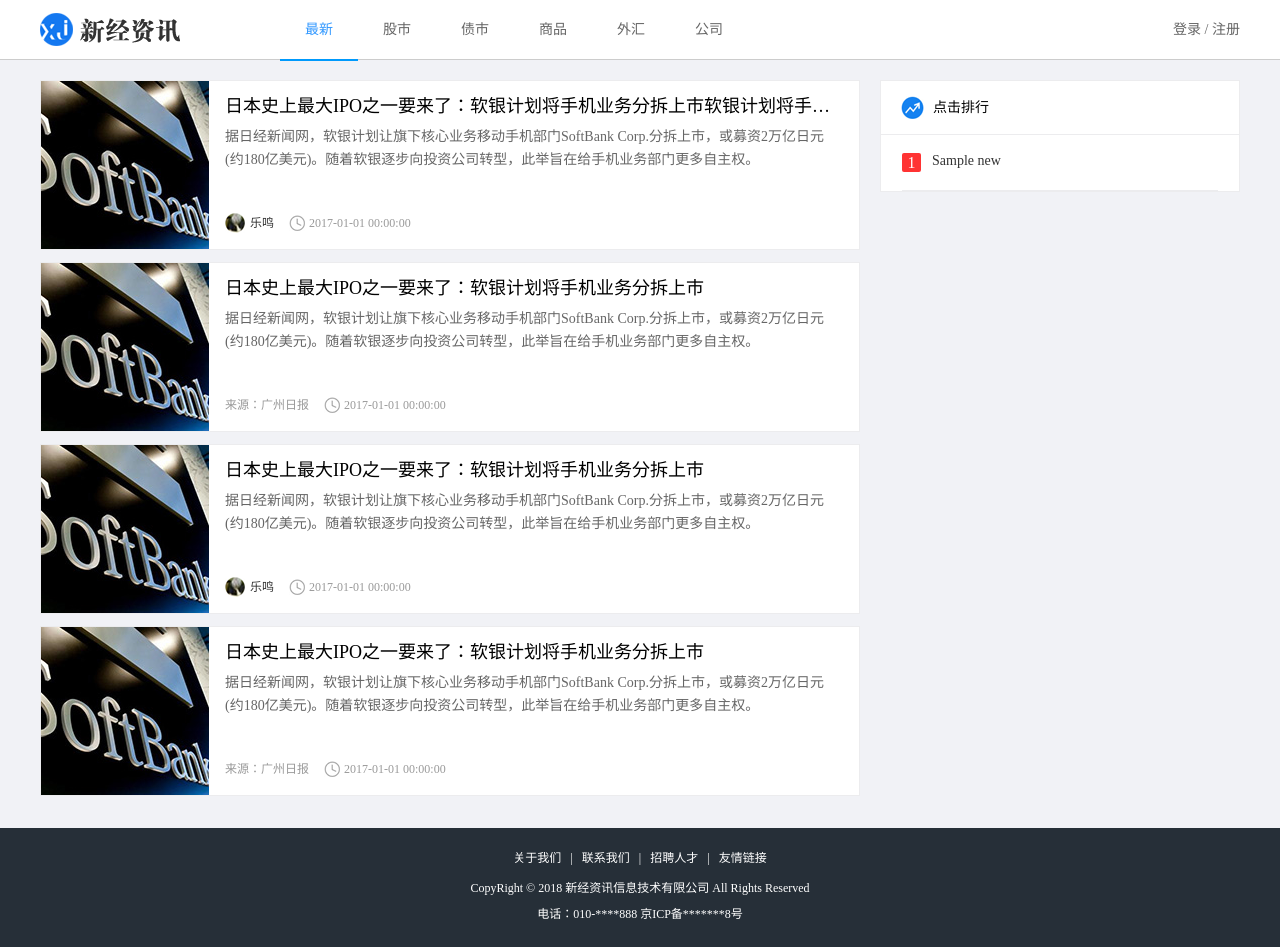
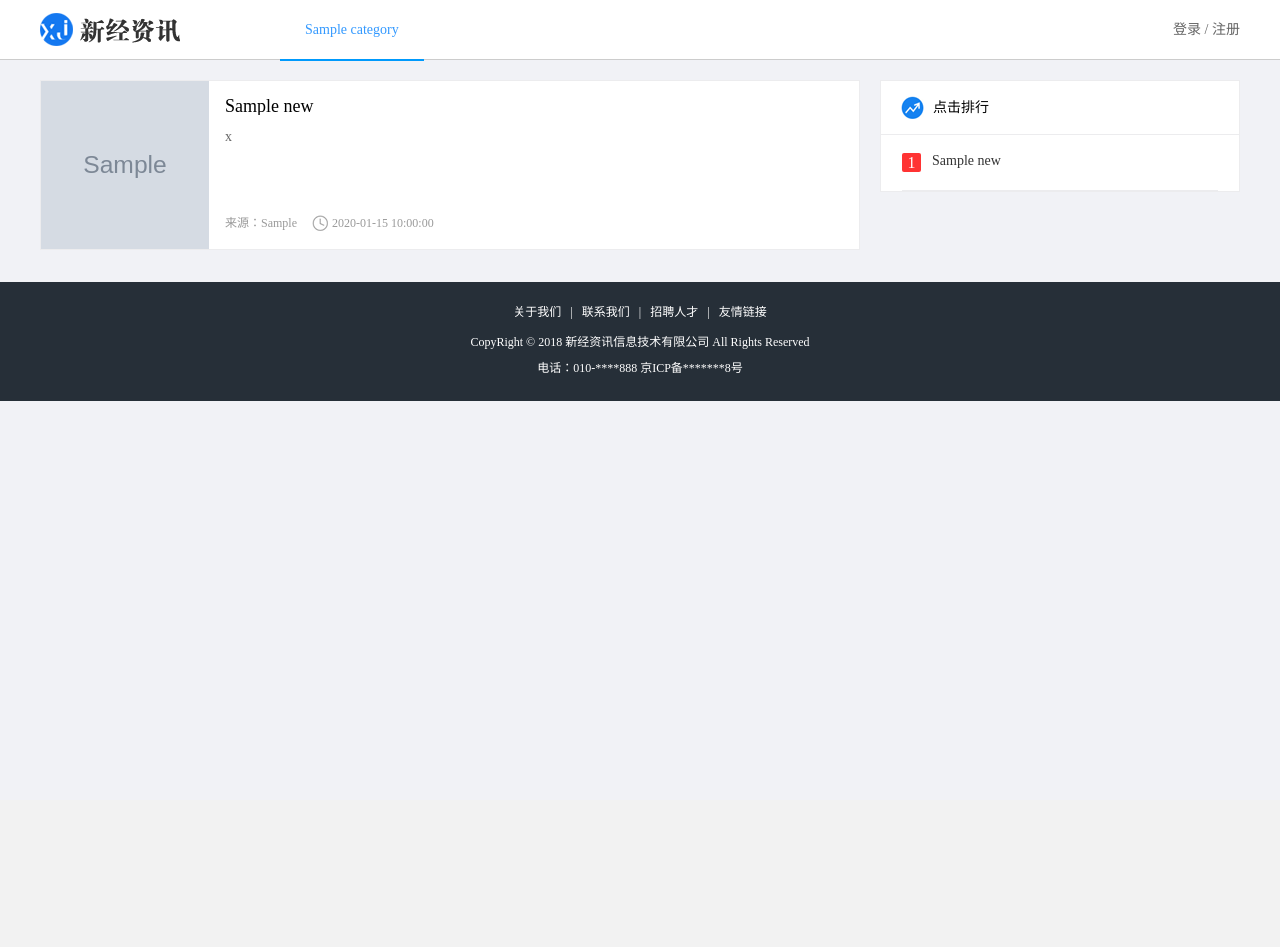
Before and after one commit to GUJIAXINgithub/information, a Flask app: page / in a window 1280 px wide. After the commit the page ends 401 px from the top, so only its background shows below. Run offline with Flask 2, Linux system fonts and the light colour scheme; tables that the repository leaves empty hold one stand-in row (values such as "Sample post"); grey boxes marked "Sample" are stand-in pictures; parts of the project's set-up code (start-up, migrations or seed data) failed here and were passed over; some libraries are stand-ins or nearby versions.

Commit message:
新闻分类的前端代码实现&新闻列表前端代码实现

```diff
--- a/info/modules/index/views.py
+++ b/info/modules/index/views.py
@@ -13,6 +13,12 @@ def favicon():
 
 @index_blue.route('/')
 def index():
+    """
+    从session中获取用户id，如果有，查询用户信息
+    查询点击排行，获取新闻信息
+    查询新闻分类信息
+    :return: data:字典 存储了以上信息
+    """
     # 从session中获取用户的id
     user = None
     user_id = session.get('id', None)
@@ -63,7 +69,7 @@ def news_list():
     :return: json
     """
     # 获取参数
-    resp = request.json
+    resp = request.args
     cid = resp.get('cid', "1")  # 分类id，默认为1
     page = resp.get('page', "1")  # 页数，不传即获取第1页
     per_page = resp.get('per_page', "10")  # 每页多少条数据，默认10条
--- a/info/static/news/js/index.js
+++ b/info/static/news/js/index.js
@@ -1,10 +1,13 @@
-var currentCid = 0; // 当前分类 id
+var currentCid = 1; // 当前分类 id
 var cur_page = 1; // 当前页
 var total_page = 1;  // 总页数
 var data_querying = true;   // 是否正在向后台获取数据
 
 
 $(function () {
+    // 加载首页新闻数据
+    updateNewsData();
+
     // 首页分类切换
     $('.menu li').click(function () {
         var clickCid = $(this).attr('data-cid')
@@ -46,5 +49,41 @@ $(function () {
 })
 
 function updateNewsData() {
-    // TODO 更新新闻数据
+    var params = {
+        "cid" : currentCid,
+        "page" : cur_page
+    };
+
+    $.ajax({
+        url: "/news_list",
+        type: "get",
+        data: JSON.stringify(params),
+        contentType: "application/json",
+        success: function (response) {
+
+            if(response.errno == "0"){
+                // 清除原有的内容
+                $(".list_con").html('')
+
+                for (var i=0;i<response.data.news_dict_li.length;i++) {
+                    var news = response.data.news_dict_li[i]
+                    var content = '<li>'
+                    content += '<a href="#" class="news_pic fl"><img src="' + news.index_image_url + '?imageView2/1/w/170/h/170"></a>'
+                    content += '<a href="#" class="news_title fl">' + news.title + '</a>'
+                    content += '<a href="#" class="news_detail fl">' + news.digest + '</a>'
+                    content += '<div class="author_info fl">'
+                    content += '<div class="source fl">来源：' + news.source + '</div>'
+                    content += '<div class="time fl">' + news.create_time + '</div>'
+                    content += '</div>'
+                    content += '</li>'
+                    $(".list_con").append(content)
+                }
+
+            } else {
+                alert(response.errmsg)
+            }
+
+        }
+    })
+
 }
--- a/info/static/news/js/main.js
+++ b/info/static/news/js/main.js
@@ -182,7 +182,7 @@ $(function(){
 
 
 		$.ajax({
-            url:"/passport/register",
+            url: "/passport/register",
             type: "post",
             data: JSON.stringify(params),
             contentType: "application/json",
--- a/info/templates/news/index.html
+++ b/info/templates/news/index.html
@@ -14,12 +14,13 @@
         <div class="header">
             <a href="#" class="logo fl"><img src="../../static/news/images/logo.png" alt="logo"></a>
             <ul class="menu fl">
-                <li class="active" data-cid="0"><a href="javascript:;">最新</a></li>
-                <li data-cid="1"><a href="javascript:;">股市</a></li>
-                <li data-cid="2"><a href="javascript:;">债市</a></li>
-                <li data-cid="3"><a href="javascript:;">商品</a></li>
-                <li data-cid="4"><a href="javascript:;">外汇</a></li>
-                <li data-cid="5"><a href="javascript:;">公司</a></li>
+                {% for category in data.category_dict_li %}
+                    {% if loop.index==1 %}
+                        <li class="active" data-cid="{{ category.id }}"><a href="javascript:;">{{ category.name }}</a></li>
+                    {% else %}
+                        <li data-cid="{{ category.id }}"><a href="javascript:;">{{ category.name }}</a></li>
+                    {% endif %}
+                {% endfor %}
             </ul>
             {% if data.user %}
                 <div class="user_login fr">
@@ -37,52 +38,52 @@
 
     <div class="conter_con">
         <ul class="list_con fl">
-            <li>
-                <a href="#" class="news_pic fl"><img src="../../static/news/images/news_pic.jpg"></a>
-                <a href="#" class="news_title fl">日本史上最大IPO之一要来了：软银计划将手机业务分拆上市软银计划将手机业务分拆上市</a>
-                <a href="#" class="news_detail fl">据日经新闻网，软银计划让旗下核心业务移动手机部门SoftBank Corp.分拆上市，或募资2万亿日元(约180亿美元)。随着软银逐步向投资公司转型，此举旨在给手机业务部门更多自主权。</a>
-                <div class="author_info fl">
-                    <div class="author fl">
-                        <img src="../../static/news/images/person.png" alt="author">
-                        <a href="#">乐鸣</a>
-                    </div>
-                    <div class="time fl">2017-01-01 00:00:00</div>
-                </div>
-            </li>
-            <li>
-                <a href="#" class="news_pic fl"><img src="../../static/news/images/news_pic.jpg"></a>
-                <a href="#" class="news_title fl">日本史上最大IPO之一要来了：软银计划将手机业务分拆上市</a>
-                <a href="#" class="news_detail fl">据日经新闻网，软银计划让旗下核心业务移动手机部门SoftBank Corp.分拆上市，或募资2万亿日元(约180亿美元)。随着软银逐步向投资公司转型，此举旨在给手机业务部门更多自主权。</a>
-                <div class="author_info fl">
-                    <div class="source fl">
-                        来源：广州日报
-                    </div>
-                    <div class="time fl">2017-01-01 00:00:00</div>
-                </div>
-            </li>
-            <li>
-                <a href="#" class="news_pic fl"><img src="../../static/news/images/news_pic.jpg"></a>
-                <a href="#" class="news_title fl">日本史上最大IPO之一要来了：软银计划将手机业务分拆上市</a>
-                <a href="#" class="news_detail fl">据日经新闻网，软银计划让旗下核心业务移动手机部门SoftBank Corp.分拆上市，或募资2万亿日元(约180亿美元)。随着软银逐步向投资公司转型，此举旨在给手机业务部门更多自主权。</a>
-                <div class="author_info fl">
-                    <div class="author fl">
-                        <img src="../../static/news/images/person.png" alt="author">
-                        <a href="#">乐鸣</a>
-                    </div>
-                    <div class="time fl">2017-01-01 00:00:00</div>
-                </div>
-            </li>
-            <li>
-                <a href="#" class="news_pic fl"><img src="../../static/news/images/news_pic.jpg"></a>
-                <a href="#" class="news_title fl">日本史上最大IPO之一要来了：软银计划将手机业务分拆上市</a>
-                <a href="#" class="news_detail fl">据日经新闻网，软银计划让旗下核心业务移动手机部门SoftBank Corp.分拆上市，或募资2万亿日元(约180亿美元)。随着软银逐步向投资公司转型，此举旨在给手机业务部门更多自主权。</a>
-                <div class="author_info fl">
-                    <div class="source fl">
-                        来源：广州日报
-                    </div>
-                    <div class="time fl">2017-01-01 00:00:00</div>
-                </div>
-            </li>
+{#            <li>#}
+{#                <a href="#" class="news_pic fl"><img src="../../static/news/images/news_pic.jpg"></a>#}
+{#                <a href="#" class="news_title fl">日本史上最大IPO之一要来了：软银计划将手机业务分拆上市软银计划将手机业务分拆上市</a>#}
+{#                <a href="#" class="news_detail fl">据日经新闻网，软银计划让旗下核心业务移动手机部门SoftBank Corp.分拆上市，或募资2万亿日元(约180亿美元)。随着软银逐步向投资公司转型，此举旨在给手机业务部门更多自主权。</a>#}
+{#                <div class="author_info fl">#}
+{#                    <div class="author fl">#}
+{#                        <img src="../../static/news/images/person.png" alt="author">#}
+{#                        <a href="#">乐鸣</a>#}
+{#                    </div>#}
+{#                    <div class="time fl">2017-01-01 00:00:00</div>#}
+{#                </div>#}
+{#            </li>#}
+{#            <li>#}
+{#                <a href="#" class="news_pic fl"><img src="../../static/news/images/news_pic.jpg"></a>#}
+{#                <a href="#" class="news_title fl">日本史上最大IPO之一要来了：软银计划将手机业务分拆上市</a>#}
+{#                <a href="#" class="news_detail fl">据日经新闻网，软银计划让旗下核心业务移动手机部门SoftBank Corp.分拆上市，或募资2万亿日元(约180亿美元)。随着软银逐步向投资公司转型，此举旨在给手机业务部门更多自主权。</a>#}
+{#                <div class="author_info fl">#}
+{#                    <div class="source fl">#}
+{#                        来源：广州日报#}
+{#                    </div>#}
+{#                    <div class="time fl">2017-01-01 00:00:00</div>#}
+{#                </div>#}
+{#            </li>#}
+{#            <li>#}
+{#                <a href="#" class="news_pic fl"><img src="../../static/news/images/news_pic.jpg"></a>#}
+{#                <a href="#" class="news_title fl">日本史上最大IPO之一要来了：软银计划将手机业务分拆上市</a>#}
+{#                <a href="#" class="news_detail fl">据日经新闻网，软银计划让旗下核心业务移动手机部门SoftBank Corp.分拆上市，或募资2万亿日元(约180亿美元)。随着软银逐步向投资公司转型，此举旨在给手机业务部门更多自主权。</a>#}
+{#                <div class="author_info fl">#}
+{#                    <div class="author fl">#}
+{#                        <img src="../../static/news/images/person.png" alt="author">#}
+{#                        <a href="#">乐鸣</a>#}
+{#                    </div>#}
+{#                    <div class="time fl">2017-01-01 00:00:00</div>#}
+{#                </div>#}
+{#            </li>#}
+{#            <li>#}
+{#                <a href="#" class="news_pic fl"><img src="../../static/news/images/news_pic.jpg"></a>#}
+{#                <a href="#" class="news_title fl">日本史上最大IPO之一要来了：软银计划将手机业务分拆上市</a>#}
+{#                <a href="#" class="news_detail fl">据日经新闻网，软银计划让旗下核心业务移动手机部门SoftBank Corp.分拆上市，或募资2万亿日元(约180亿美元)。随着软银逐步向投资公司转型，此举旨在给手机业务部门更多自主权。</a>#}
+{#                <div class="author_info fl">#}
+{#                    <div class="source fl">#}
+{#                        来源：广州日报#}
+{#                    </div>#}
+{#                    <div class="time fl">2017-01-01 00:00:00</div>#}
+{#                </div>#}
+{#            </li>#}
         </ul>
         <div class="rank_con fr">
             <div class="rank_title">
```
